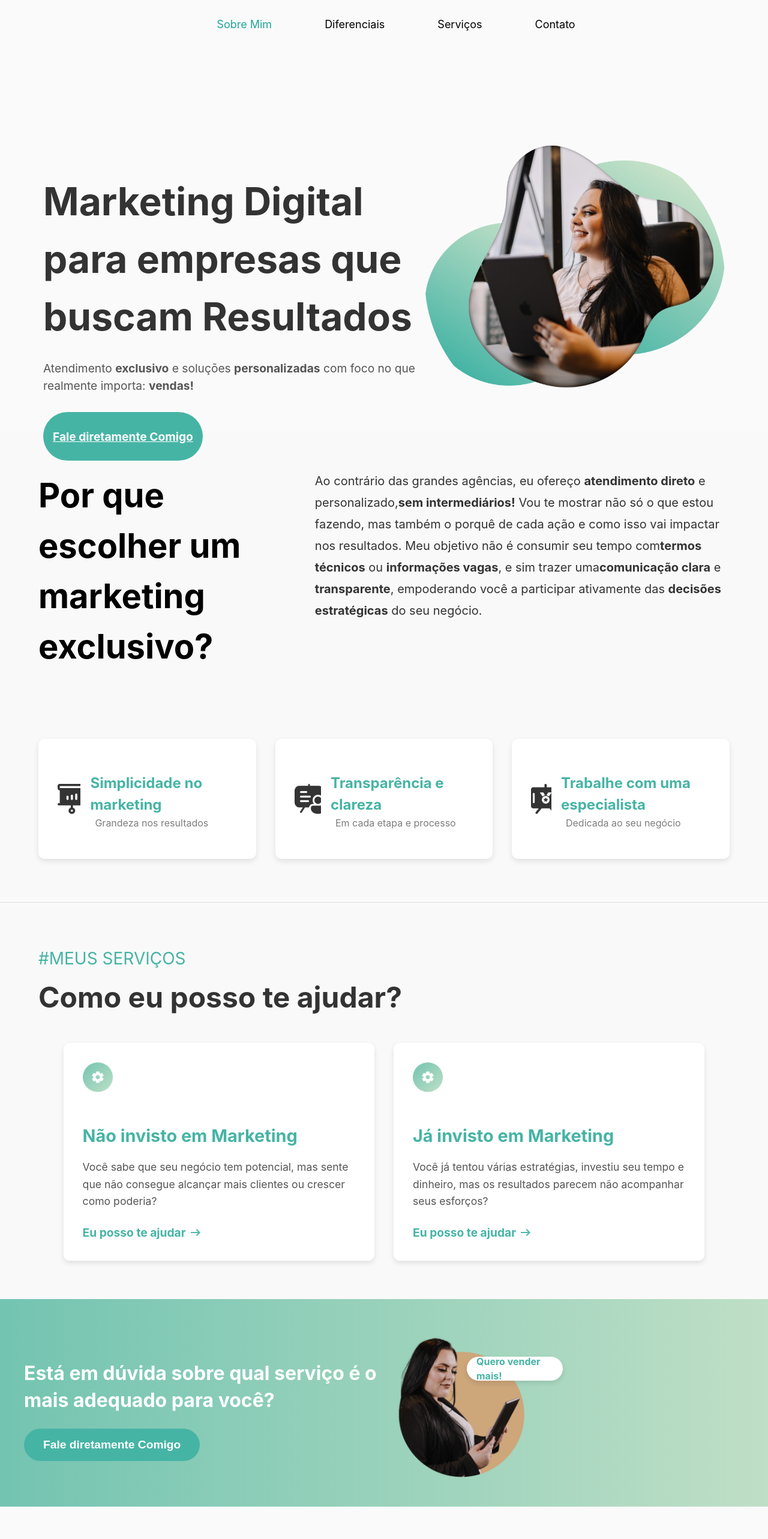
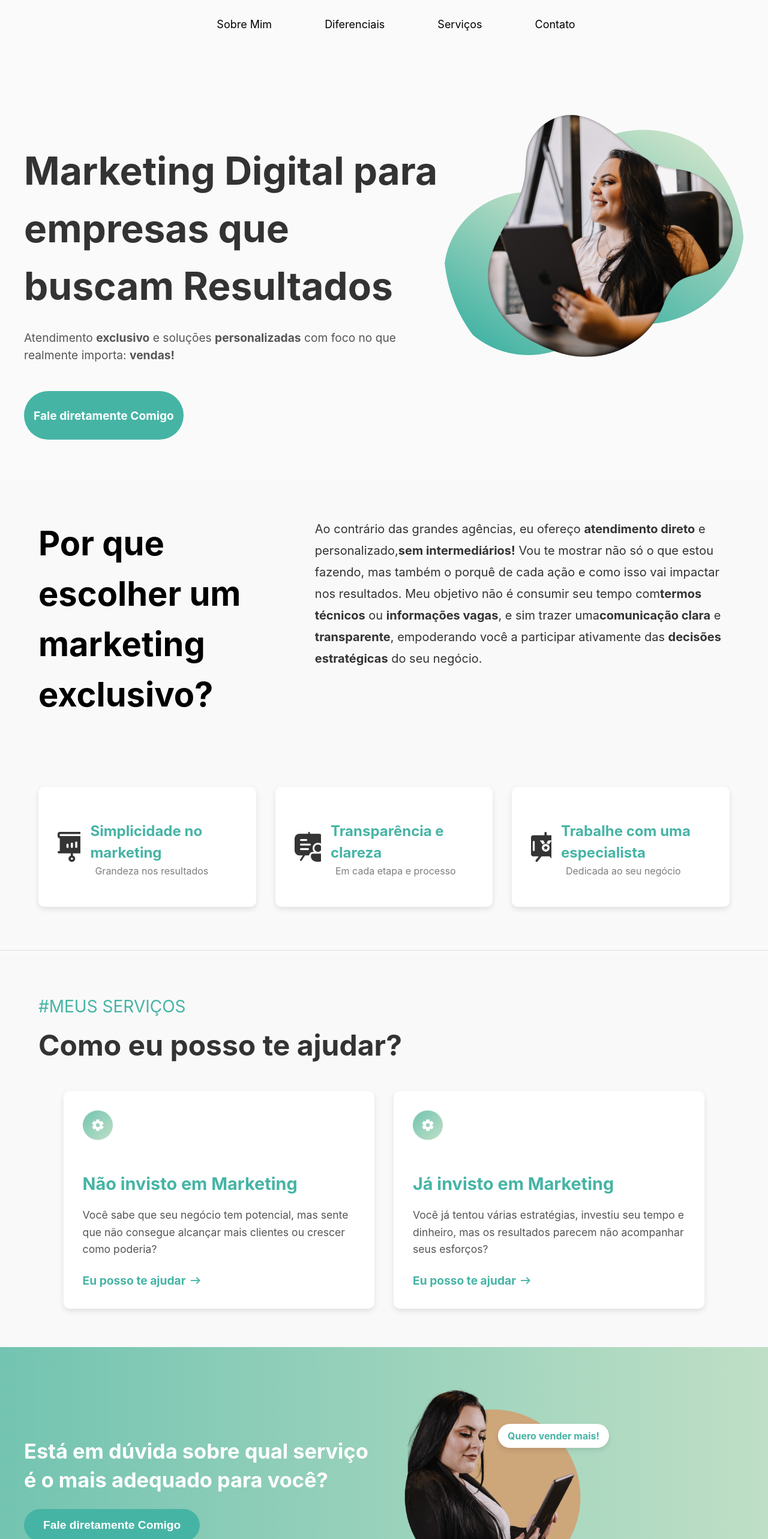
Before and after one commit to abcvinicius/freelancer-landingpage-01, a React (Vite) app: page / in a window 1280 px wide. Shown: the top 2566 px of the page at 60% size. Built offline with nearby package versions, Linux system fonts and the light colour scheme.

Commit message:
responsividade4

```diff
--- a/index.html
+++ b/index.html
@@ -6,7 +6,7 @@
     <meta name="viewport" content="width=device-width, initial-scale=1.0">
     <title>Marketing Digital</title>
   </head>
-  <body style="margin: 0;">
+  <body style="margin: 0; overflow-y:hidden;">
     <div id="root"></div>
     <script type="module" src="/src/main.tsx"></script>
   </body>
--- a/package.json
+++ b/package.json
@@ -13,12 +13,14 @@
     "react": "^18.3.1",
     "react-dom": "^18.3.1",
     "react-router-dom": "^6.27.0",
+    "react-scroll": "^1.9.0",
     "styled-components": "^6.1.13"
   },
   "devDependencies": {
     "@eslint/js": "^9.11.1",
     "@types/react": "^18.3.10",
     "@types/react-dom": "^18.3.0",
+    "@types/react-scroll": "^1.8.10",
     "@types/styled-components": "^5.1.34",
     "@vitejs/plugin-react": "^4.3.2",
     "eslint": "^9.11.1",
--- a/src/components/Header.tsx
+++ b/src/components/Header.tsx
@@ -1,6 +1,7 @@
-//Header.tsx
+// Header.tsx
 import { useState } from 'react';
-import { HeaderWrapper, NavList, NavItem, StyledLink, Sidebar, SidebarContent, CloseIcon, MenuIcon } from '../styles/HeaderStyles';
+import { HeaderWrapper, NavList, NavItem, Sidebar, SidebarContent, CloseIcon, MenuIcon } from '../styles/HeaderStyles';
+import { Link } from 'react-scroll';
 
 export const Header = () => {
   const [isSidebarOpen, setIsSidebarOpen] = useState(false);
@@ -14,16 +15,16 @@ export const Header = () => {
       <nav>
         <NavList>
           <NavItem>
-            <StyledLink to="/">Sobre Mim</StyledLink>
+            <Link to="home" smooth={true} duration={500}>Sobre Mim</Link>
           </NavItem>
           <NavItem>
-            <StyledLink to="/differentials">Diferenciais</StyledLink>
+            <Link to="differentials" smooth={true} duration={500}>Diferenciais</Link>
           </NavItem>
           <NavItem>
-            <StyledLink to="/services">Serviços</StyledLink>
+            <Link to="services" smooth={true} duration={500}>Serviços</Link>
           </NavItem>
           <NavItem>
-            <StyledLink to="/contact">Contato</StyledLink>
+            <Link to="footer" smooth={true} duration={500}>Contato</Link>
           </NavItem>
         </NavList>
       </nav>
@@ -36,16 +37,16 @@ export const Header = () => {
           <CloseIcon onClick={toggleSidebar} />
           <ul>
             <NavItem>
-              <StyledLink to="/">Home</StyledLink>
+              <Link to="home" smooth={true} duration={500} onClick={toggleSidebar}>Home</Link>
             </NavItem>
             <NavItem>
-              <StyledLink to="/examples">Diferenciais</StyledLink>
+              <Link to="differentials" smooth={true} duration={500} onClick={toggleSidebar}>Diferenciais</Link>
             </NavItem>
             <NavItem>
-              <StyledLink to="/components">Serviços</StyledLink>
+              <Link to="services" smooth={true} duration={500} onClick={toggleSidebar}>Serviços</Link>
             </NavItem>
             <NavItem>
-              <StyledLink to="/profile">Contato</StyledLink>
+              <Link to="footer" smooth={true} duration={500} onClick={toggleSidebar}>Contato</Link>
             </NavItem>
           </ul>
         </SidebarContent>
--- a/src/index.css
+++ b/src/index.css
@@ -9,6 +9,7 @@
   text-rendering: optimizeLegibility;
   -webkit-font-smoothing: antialiased;
   -moz-osx-font-smoothing: grayscale;
+
 };
 header{
   margin: 0;
@@ -18,7 +19,7 @@ body, html {
   margin: 0;
   padding: 0;
   width: 100%;
-  overflow-x: hidden; /* Evita rolagem horizontal */
+  overflow-x: hidden;
 }
 
 * {
--- a/src/routes/routes.tsx
+++ b/src/routes/routes.tsx
@@ -1,21 +1,31 @@
+// AppRoutes.tsx
 import { BrowserRouter as Router } from 'react-router-dom';
-import {HomeSection} from '../components/HomeSection';
-import {Header} from '../components/Header';
+import { HomeSection } from '../components/HomeSection';
+import { Header } from '../components/Header';
 import { Differentials } from '../components/Differentials';
 import { Services } from '../components/Services';
 import { MarketingSection } from '../components/MarketingSection';
 import { MarketingInformationSection } from '../components/MarketingInformationSection';
-import { Footer } from '../components/Footer'
+import { Footer } from '../components/Footer';
+
 export const AppRoutes = () => {
   return (
     <Router>
       <Header />
-      <HomeSection />
-      <Differentials />
-      <Services />
+      <div id="home">
+        <HomeSection />
+      </div>
+      <div id="differentials">
+        <Differentials />
+      </div>
+      <div id="services">
+        <Services />
+      </div>
       <MarketingSection />
       <MarketingInformationSection />
-      <Footer />
+      <div id="footer">
+        <Footer />
+      </div>
     </Router>
   );
 };
--- a/src/styles/FooterStyles.ts
+++ b/src/styles/FooterStyles.ts
@@ -52,8 +52,8 @@ export const FooterImage = styled.div`
 
   img {
     border-radius: 50%;
-    width: 250px;
-    height: 250px;
+    width: 350px;
+    height: 350px;
   }
 
   @media (max-width: 768px) {
--- a/src/styles/HeaderStyles.ts
+++ b/src/styles/HeaderStyles.ts
@@ -32,12 +32,19 @@ export const NavList = styled.ul`
 `;
 
 export const NavItem = styled.li`
+  cursor: pointer;
   font-size: 1.125rem;
-  transition: transform 0.3s ease-in-out;
+  transition: transform 0.2s ease-in-out, color 0.2s ease-in-out;
+
+  &.active {
+    color: #1EA69A;
+  }
 
   &:hover {
-    transform: scale(1.02);
+    color: #1EA69A;
+    transform: scale(1.05);
   }
+
 `;
 
 export const StyledLink = styled(NavLink)`
--- a/src/styles/HomeSectionStyles.ts
+++ b/src/styles/HomeSectionStyles.ts
@@ -2,10 +2,9 @@ import styled from 'styled-components';
 import photoHome from '../assets/photo-home.png';
 
 export const HomeSectionWrapper = styled.section`
-  padding: 2rem;
-  height: 90vh;
+  height: 100vh;
   align-content: center;
-  padding-top: 12rem !important;
+  padding-top: 5rem !important;
 `;
 
 export const HomeContainer = styled.section`
@@ -41,7 +40,7 @@ export const HomeContent = styled.div`
 
   p {
     margin-top: -2.5rem;
-    margin-bottom: 3.5rem;
+    margin-bottom: 4.5rem;
     font-size: 1.2rem;
     color: #555;
 
@@ -63,6 +62,7 @@ export const HomeContent = styled.div`
     font-size: 1.2rem;
     font-weight: bold;
     transition: opacity 0.3s ease;
+    text-decoration: none;
 
     &:hover {
       opacity: 85%;
--- a/src/styles/MarketingInformationSectionStyles.ts
+++ b/src/styles/MarketingInformationSectionStyles.ts
@@ -5,7 +5,7 @@ import IconGreen from '../assets/card-green-icon-marketing.png';
 export const InformationSectionWrapper = styled.section`
   background-color: #f9f9f9;
   padding: 4rem;
-  margin-top: 12rem;
+  margin-top: 2rem;
 `;
 
 export const InformationContent = styled.div`
@@ -23,9 +23,9 @@ export const InformationHeader = styled.div`
   h2 {
     font-size: 1.2rem;
     color: #46b4a5;
-    font-weight: bold;
+    font-weight: 400;
     text-transform: uppercase;
-    margin-bottom: 1rem;
+    margin-bottom: -2rem;
   }
 
   h3 {
--- a/src/styles/MarketingSectionStyles.ts
+++ b/src/styles/MarketingSectionStyles.ts
@@ -32,8 +32,8 @@ export const MarketingImage = styled.div`
 
   img {
     border-radius: 50%;
-    width: 250px;
-    height: 250px;
+    width: 350px;
+    height: 350px;
 
     @media (max-width: 1024px) {
       margin-bottom: -12rem;
@@ -43,11 +43,11 @@ export const MarketingImage = styled.div`
   }
 
   .label {
+
     display: block;
-    width: 10rem;
     height: 2.5rem;
-    margin-left: -7rem;
-    margin-top: 3rem;
+    margin-left: -10rem;
+    margin-top: 5rem;
     z-index: 1;
     left: 0;
     background-color: white;
@@ -59,6 +59,11 @@ export const MarketingImage = styled.div`
     display: flex;
     align-items: center;
     box-shadow: 0 4px 8px rgba(0, 0, 0, 0.1);
+     transition: transform 0.3s ease-in-out;
+
+    &:hover {
+      transform: scale(1.02);
+    }
 
     @media (max-width: 1024px) {
       margin-left: -12rem;
@@ -77,7 +82,7 @@ export const MarketingText = styled.div`
   width: 50%;
 
   h2 {
-    font-size: 2rem;
+    font-size: 2.15rem;
     color: white;
     line-height: 1.4;
     margin-bottom: 1.5rem;
@@ -102,8 +107,10 @@ export const MarketingButton = styled.button`
   font-weight: bold;
   cursor: pointer;
   transition: background-color 0.3s ease;
+  transition: transform 0.3s ease-in-out;
 
-  &:hover {
+&:hover {
+    transform: scale(1.02);
     background-color: #3ba295;
   }
 `;
--- a/src/styles/ServicesStyles.ts
+++ b/src/styles/ServicesStyles.ts
@@ -21,7 +21,7 @@ export const ServicesSection = styled.section`
   .section-hash {
     font-size: 1.75rem;
     color: #46B4A5;
-    font-weight: medium;
+    font-weight: 400;
     text-transform: uppercase;
     display: block;
     text-align: start;
```
Also changed, not shown: 1 other file (tests, documents, lock files or other folders).
